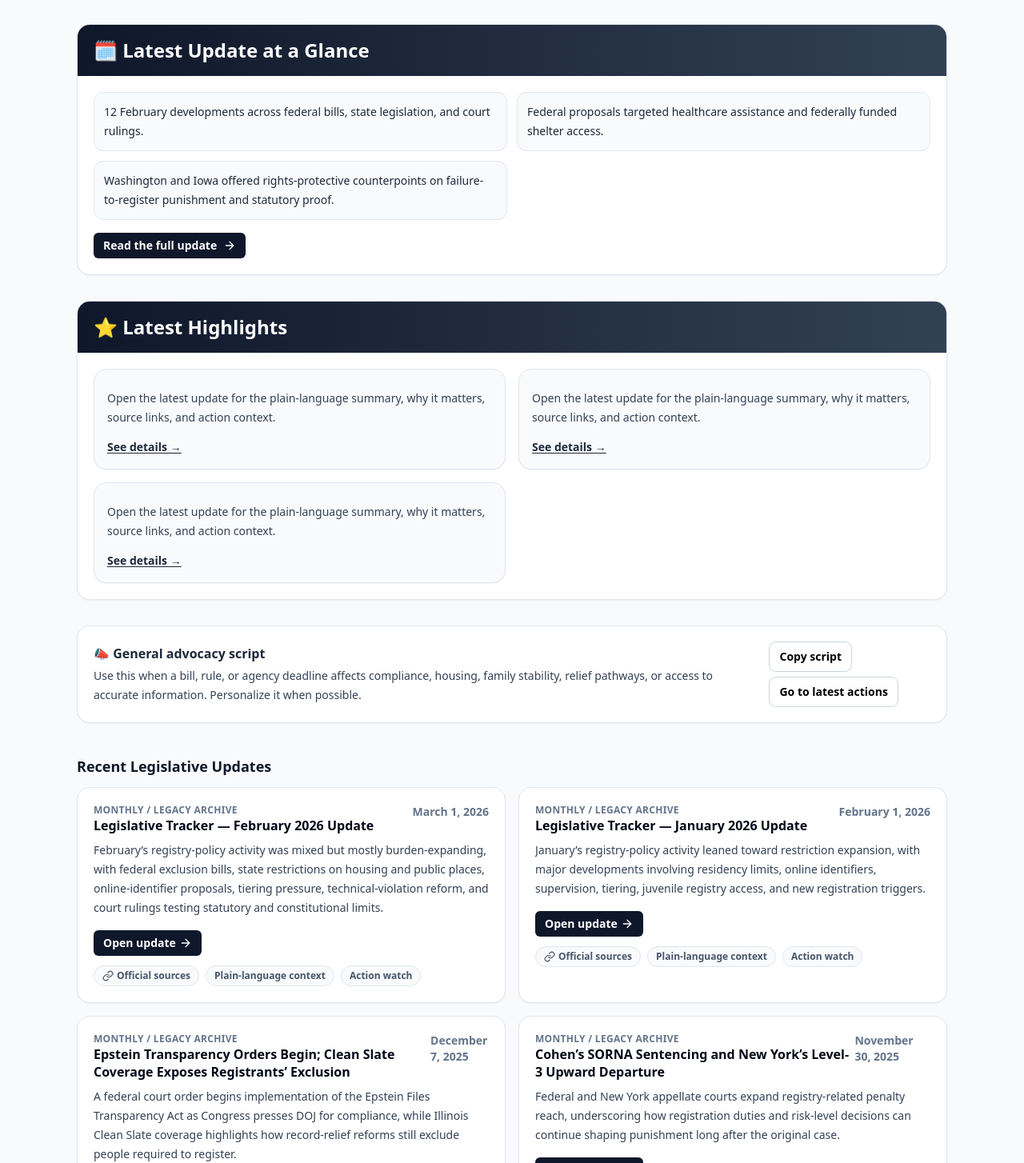
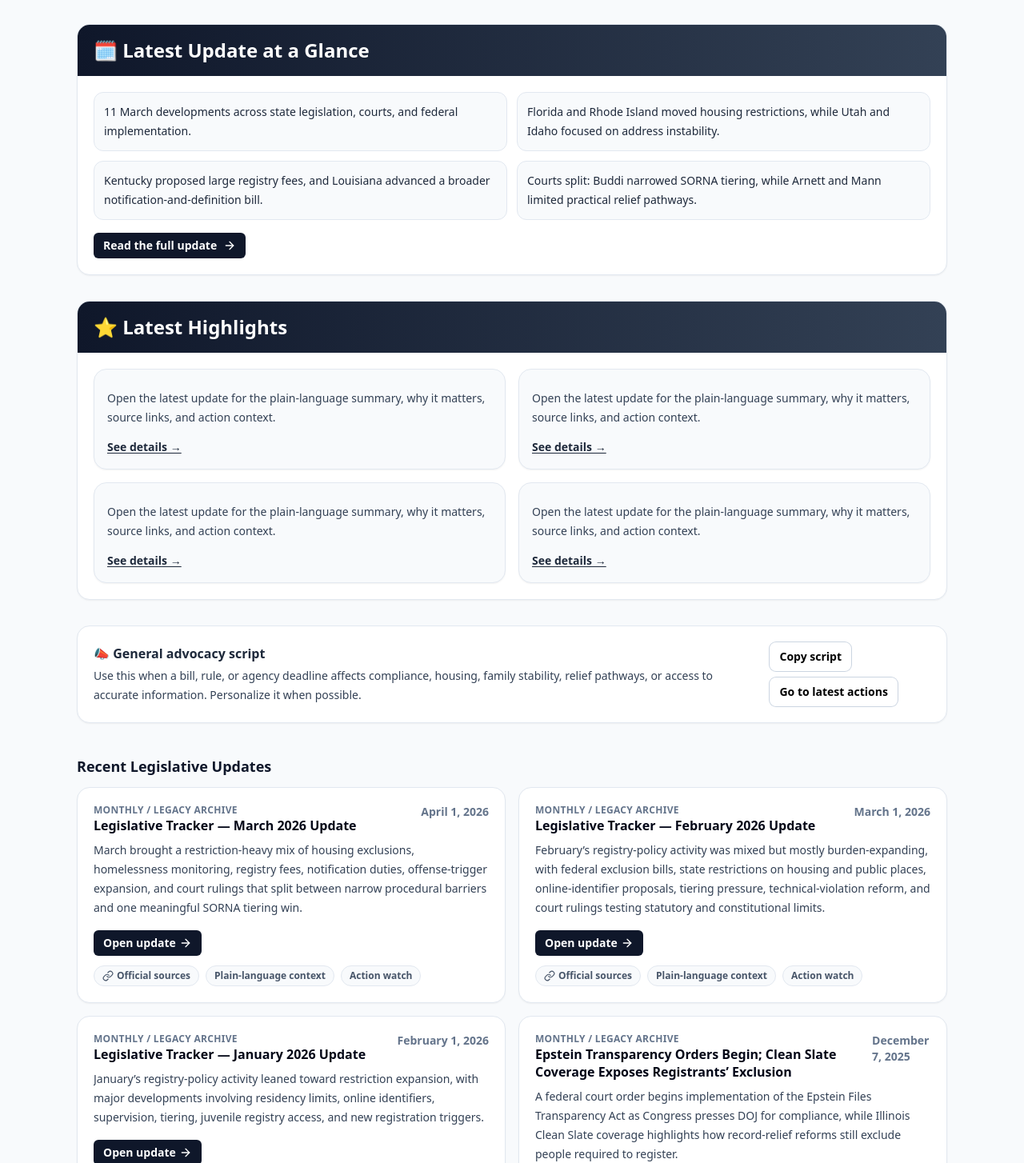
Before and after one commit to projectsolarrecon/Solar, a React (Vite) app: page /resources/legislative-tracker in a window 1280 px wide. Shown: the part 973-2427 px from the top of the page at 80% size. Built offline with nearby package versions, Linux system fonts and the light colour scheme.

Commit message:
Update legislativeUpdates.ts

```diff
--- a/src/data/legislativeUpdates.ts
+++ b/src/data/legislativeUpdates.ts
@@ -12,6 +12,14 @@ export type LegislativeUpdateMeta = {
 };
 
 export const legislativeUpdates: LegislativeUpdateMeta[] = [
+{
+  date: "April 1, 2026",
+  title: "Legislative Tracker — March 2026 Update",
+  slug: "2026-04-01",
+  summary:
+    "March brought a restriction-heavy mix of housing exclusions, homelessness monitoring, registry fees, notification duties, offense-trigger expansion, and court rulings that split between narrow procedural barriers and one meaningful SORNA tiering win.",
+  tags: ["state", "courts", "implementation", "housing"],
+},
 {
   date: "March 1, 2026",
   title: "Legislative Tracker — February 2026 Update",
```
